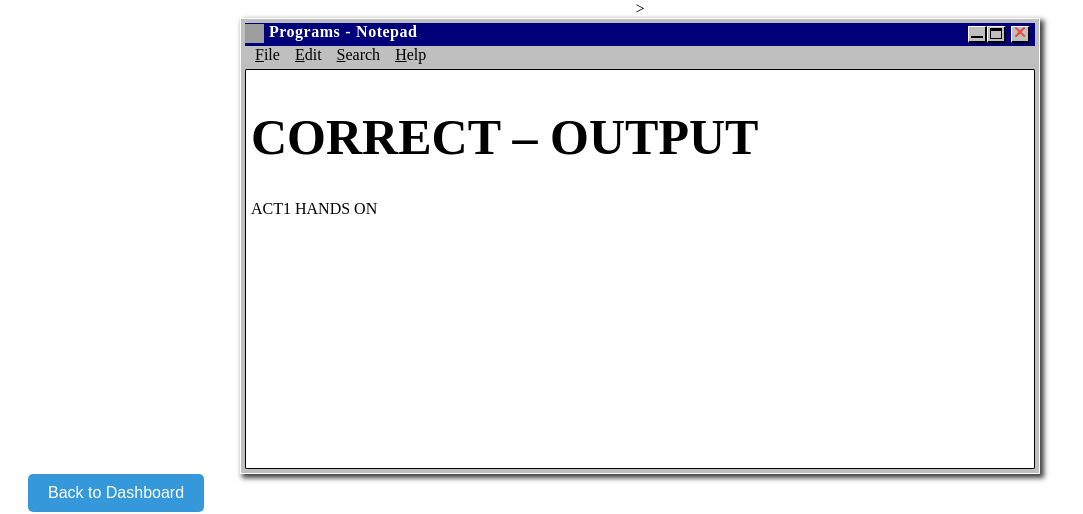
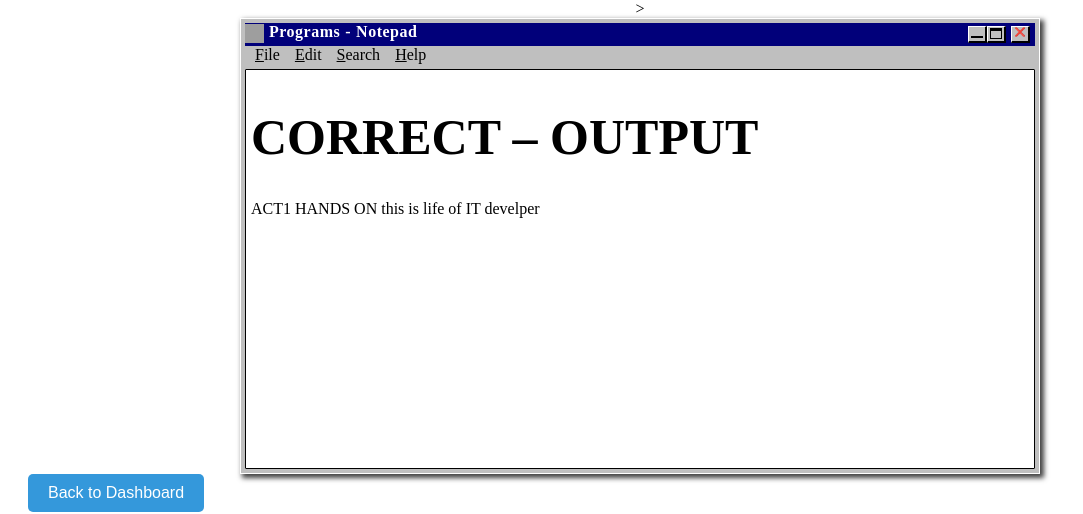
Before and after one commit to chrifferjohn/Eportfolio, a PHP site: page /img/image.php in a window 1280 px wide. Shown: the part 226-740 px from the top of the page, without its empty margins (0-1083 px from the left). Run offline with PHP 8.4, Linux system fonts and the light colour scheme; grey boxes are pictures that could not be loaded.

Commit message:
first commit

```diff
--- a/img/image.php
+++ b/img/image.php
@@ -270,6 +270,7 @@
         <h1>CORRECT – OUTPUT </h1>
         <p>
           ACT1 HANDS ON
+          this is life of IT develper
 
         </p>
       </div>
--- a/registration.php
+++ b/registration.php
@@ -1,5 +1,6 @@
 <?php
 session_start();
+
 
 
 
```
Also changed, not shown: users2/users2.php (+3 -7 lines).
